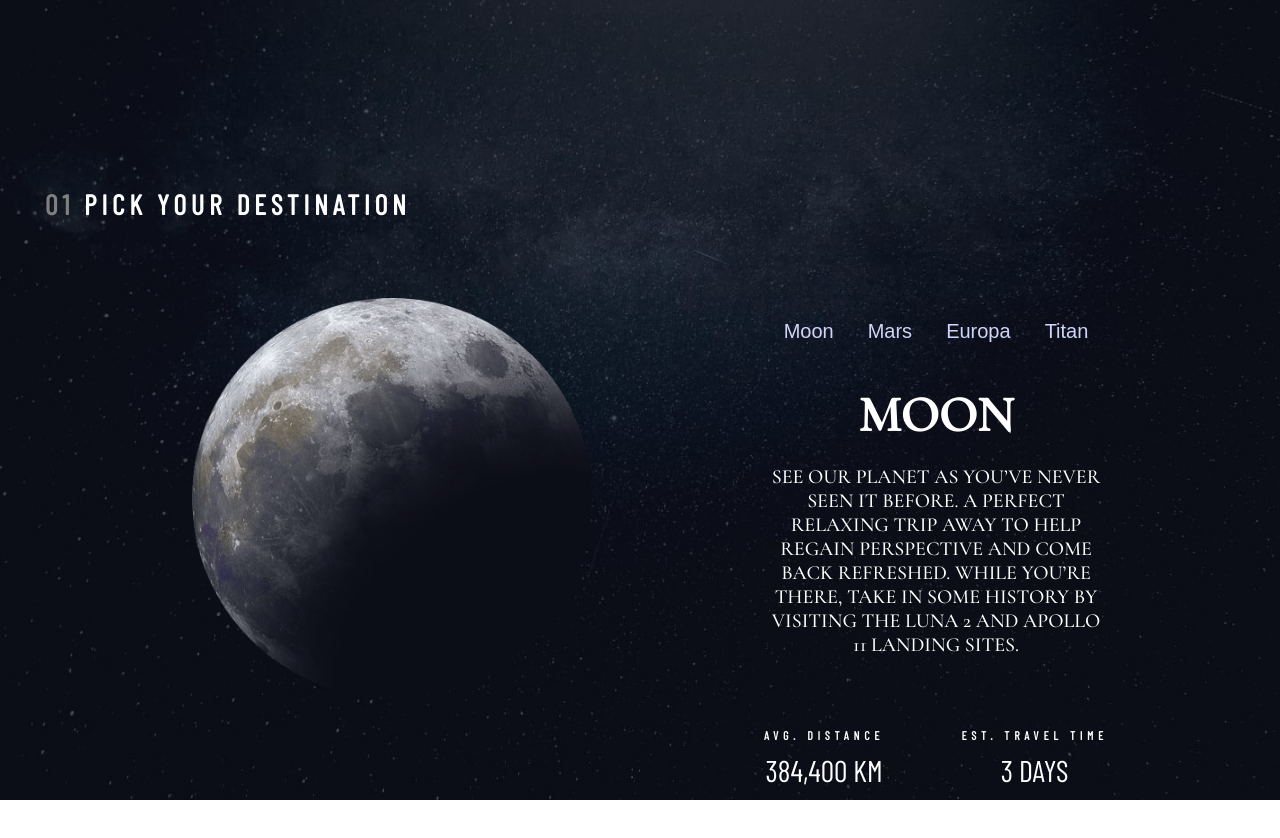
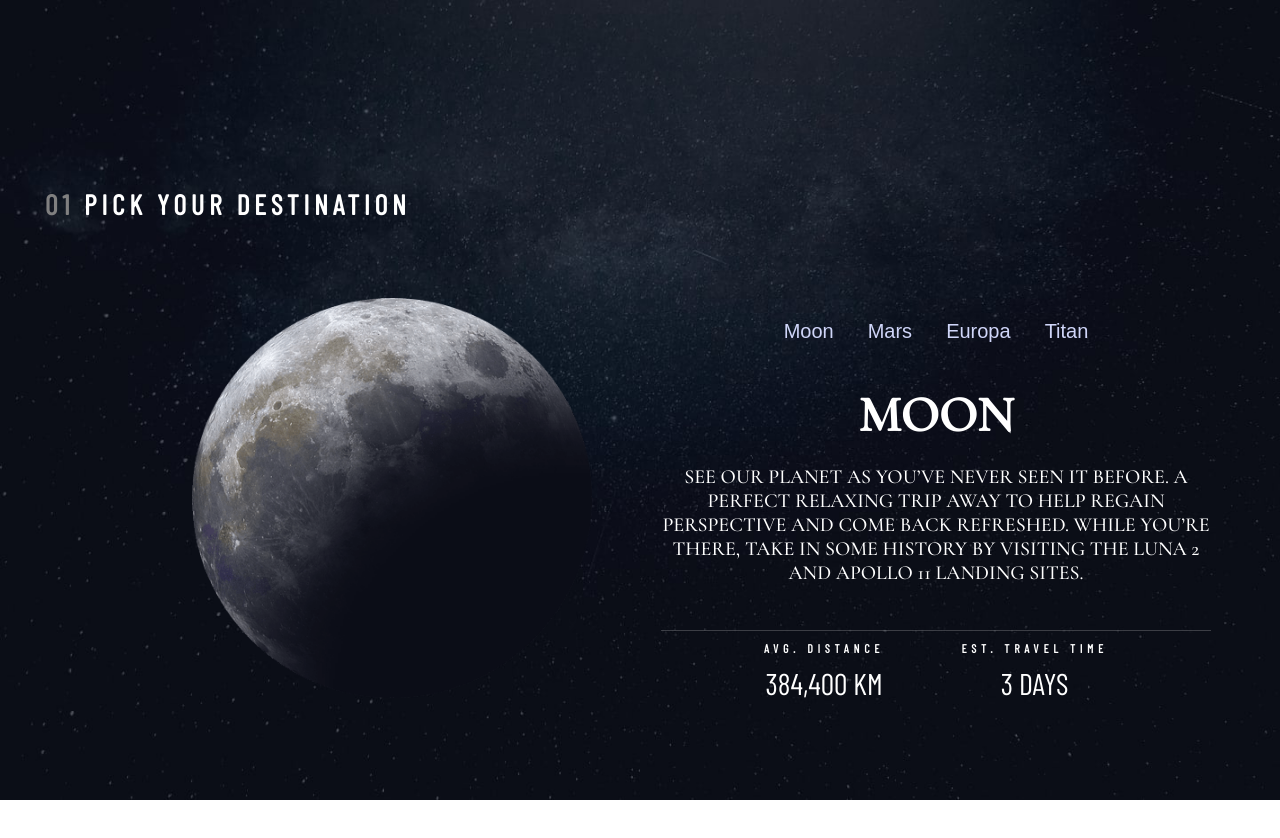
Before and after one commit to Stamwill/space-tourism, a Next.js app: page /destination in a window 1280 px wide. After the commit the page ends 800 px from the top, so only its background shows below. Built offline with nearby package versions, Linux system fonts and the light colour scheme.

Commit message:
[Planets] Change styling

```diff
--- a/src/blocks/Planets/Planets.module.css
+++ b/src/blocks/Planets/Planets.module.css
@@ -43,6 +43,8 @@
 }
 
 .textContainer {
+  display: flex;
+  flex-direction: column;
   width: 90%;
   text-align: center;
   margin: 0 auto;
@@ -58,6 +60,7 @@
   position: relative;
   height: 1px;
   background-color: white;
+
   opacity: 0.2;
 }
 
@@ -79,7 +82,7 @@
 
 @media screen and (min-width: 768px) {
   .textContainer {
-    width: 50%;
+    width: 60%;
   }
   .distanceContainer {
     width: 50%;
@@ -100,6 +103,10 @@
     flex-direction: row;
   }
 
+  .textContainer {
+    width: 80%;
+  }
+
   .subContainer {
     display: flex;
     flex-direction: column;
@@ -107,6 +114,11 @@
 
   .description {
     height: 100%;
+    padding-bottom: 25px;
+  }
+
+  .line {
+    margin-bottom: 10px;
   }
 
   .distanceContainer {
```
